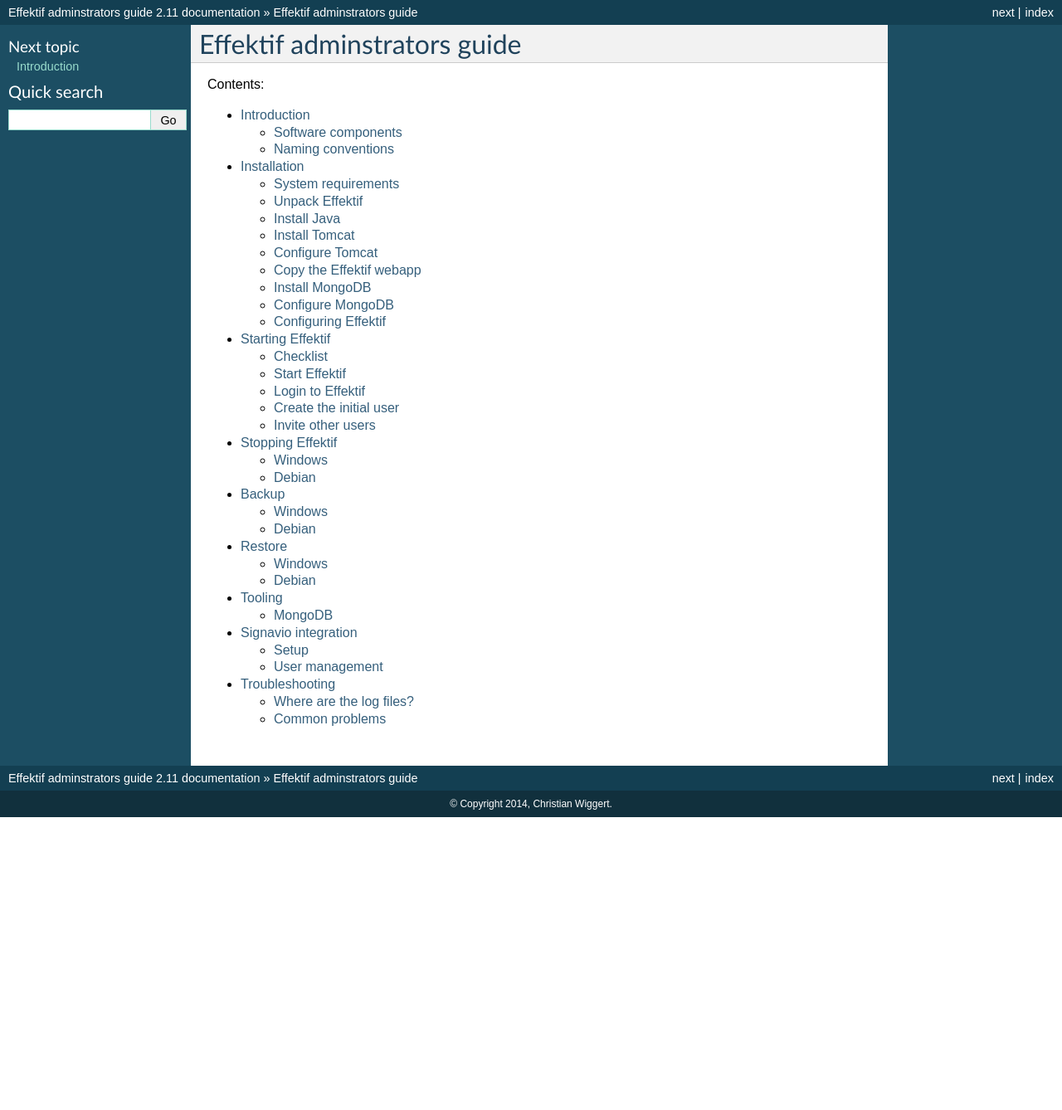
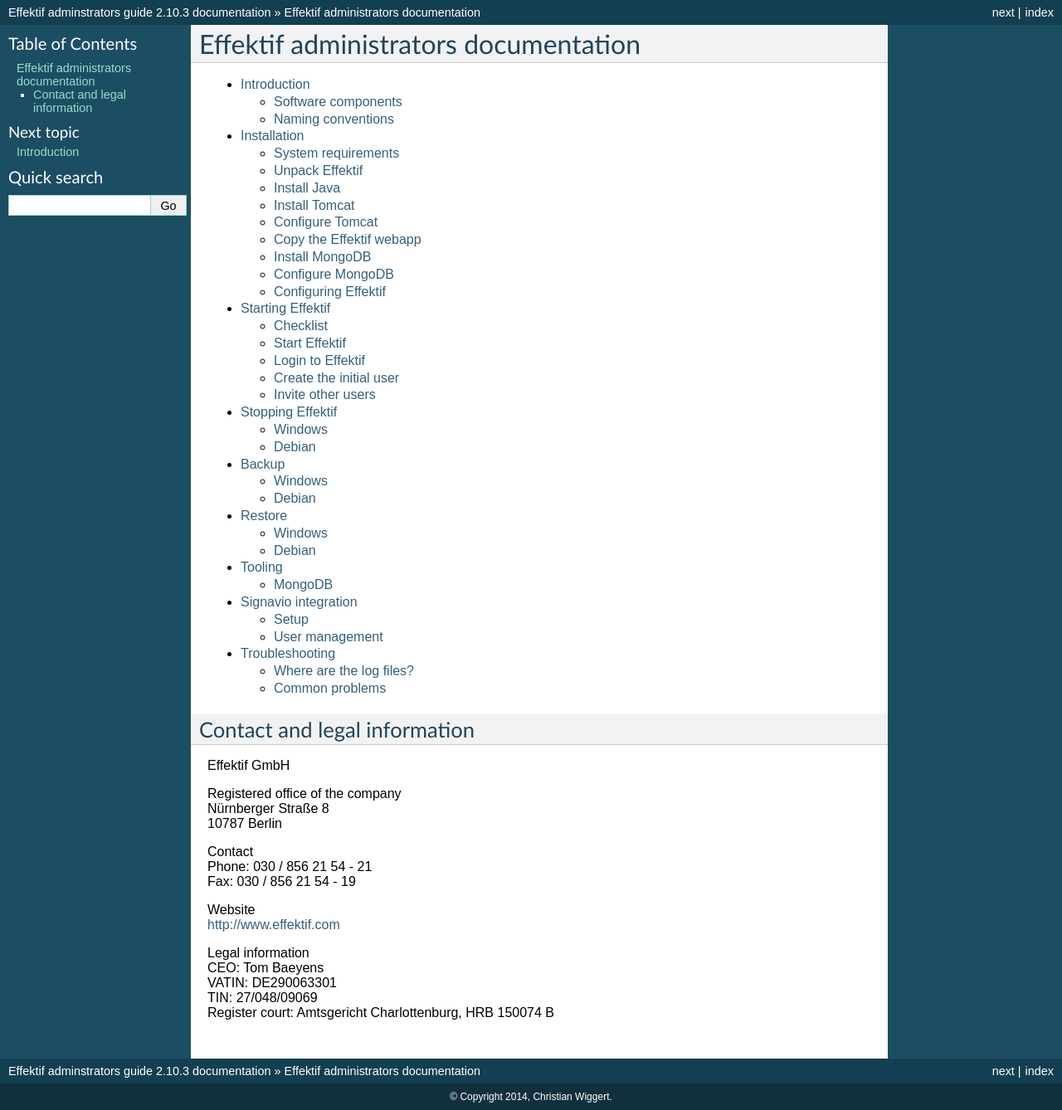
Before and after one commit to gitter-badger/admin-docs, a Sphinx documentation site: the page built from docs/source/index.rst, in a window 1280 px wide. Shown: the whole page at 83% size. Built offline with Sphinx 7.4.7, drawn with Linux system fonts in a browser that asks for light colours; before the commit the page ends 985 px from its top, so only the background shows below that.

Commit message:
some more polishing
* added title page logo
* changed release version
* changed font size
* added contact information

```diff
--- a/docs/source/conf.py
+++ b/docs/source/conf.py
@@ -53,9 +53,9 @@
 # built documents.
 #
 # The short X.Y version.
-version = '2.11'
+version = '2.10'
 # The full version, including alpha/beta/rc tags.
-release = '2.11'
+release = '2.10.3'
 
 # The language for content autogenerated by Sphinx. Refer to documentation
 # for a list of supported languages.
@@ -188,7 +188,7 @@
 'papersize': 'a4paper',
 
 # The font size ('10pt', '11pt' or '12pt').
-'pointsize': '11pt',
+'pointsize': '10pt',
 
 # Additional stuff for the LaTeX preamble.
 #'preamble': '',
@@ -198,13 +198,13 @@
 # (source start file, target name, title,
 #  author, documentclass [howto, manual, or own class]).
 latex_documents = [
-  ('index', 'Effektifadminstratorsguide.tex', u'Effektif adminstrators guide Documentation',
-   u'Christian Wiggert', 'manual'),
+  ('index', 'Effektifadminstratorsguide.tex', u'Effektif adminstrators guide',
+   u'Effektif GmbH', 'manual'),
 ]
 
 # The name of an image file (relative to this directory) to place at the top of
 # the title page.
-#latex_logo = None
+latex_logo = '_static/effektif-logo.png'
 
 # For "manual" documents, if this is true, then toplevel headings are parts,
 # not chapters.
@@ -228,7 +228,7 @@
 # One entry per manual page. List of tuples
 # (source start file, name, description, authors, manual section).
 man_pages = [
-    ('index', 'effektifadminstratorsguide', u'Effektif adminstrators guide Documentation',
+    ('index', 'effektifadminstratorsguide', u'Effektif adminstrators guide',
      [u'Christian Wiggert'], 1)
 ]
 
@@ -242,8 +242,8 @@
 # (source start file, target name, title, author,
 #  dir menu entry, description, category)
 texinfo_documents = [
-  ('index', 'Effektifadminstratorsguide', u'Effektif adminstrators guide Documentation',
-   u'Christian Wiggert', 'Effektifadminstratorsguide', 'One line description of project.',
+  ('index', 'Effektifadminstratorsguide', u'Effektif adminstrators guide',
+   u'Christian Wiggert', 'Effektif admin guide', '',
    'Miscellaneous'),
 ]
 
--- a/docs/source/index.rst
+++ b/docs/source/index.rst
@@ -1,18 +1,37 @@
-
-Effektif adminstrators guide
-============================
-
-Contents:
+Effektif administrators documentation
+=====================================
 
 .. toctree::
-   :maxdepth: 2
+    :maxdepth: 2
 
-   introduction
-   installation
-   starting
-   stopping
-   backup
-   restore
-   tooling
-   signavio
-   troubleshooting
+    introduction
+    installation
+    starting
+    stopping
+    backup
+    restore
+    tooling
+    signavio
+    troubleshooting
+
+
+Contact and legal information
+-----------------------------
+| Effektif GmbH
+
+| Registered office of the company
+| Nürnberger Straße 8
+| 10787 Berlin
+
+| Contact
+| Phone:            030 / 856 21 54 - 21
+| Fax:              030 / 856 21 54 - 19
+
+| Website
+| http://www.effektif.com
+
+| Legal information
+| CEO:              Tom Baeyens
+| VATIN:            DE290063301
+| TIN:              27/048/09069
+| Register court:   Amtsgericht Charlottenburg, HRB 150074 B
--- a/docs/source/installation.rst
+++ b/docs/source/installation.rst
@@ -258,7 +258,7 @@
 
 In any other case make sure the configuration file contains the following properties.
 
-.. tabularcolumns:: |p{4cm}|p{11cm}|
+.. tabularcolumns:: |p{3cm}|p{12cm}|
 
 +-------------------+-----------------------------------------------------------------------------------------------------------------------------------------------------------+
 | ``dbpath``        | Defines the directory where the database files are stored.                                                                                                |
```
Also changed, not shown: docs/source/signavio.rst (+3 -5 lines), docs/source/_static/effektif-logo.png (added).
